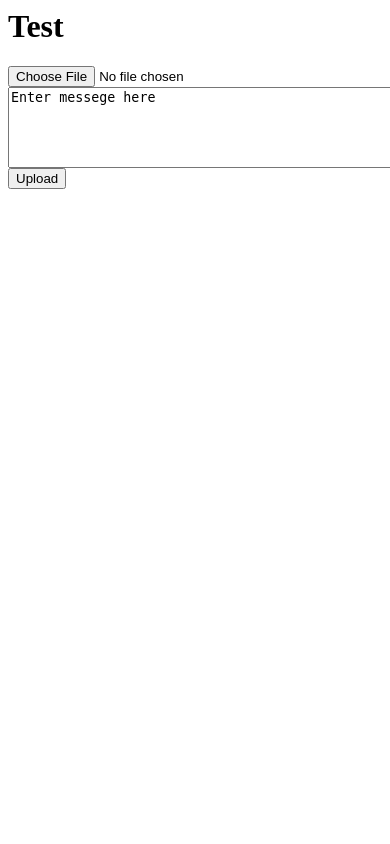
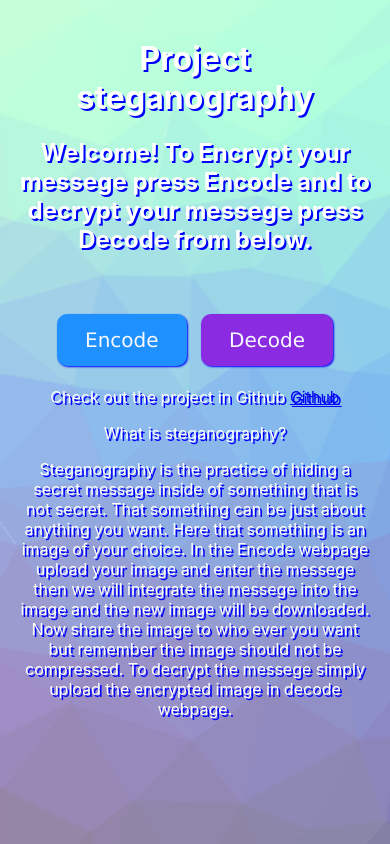
Before and after one commit to vamsikartik01/image-steganography, a Django app: page / in a window 390 px wide; the page is wider, and only the part inside the window is pictured. Run offline with Django 3.2, Linux system fonts and the light colour scheme; some libraries are stand-ins or nearby versions.

Commit message:
Website created

```diff
--- a/django/encrption/encrption/settings.py
+++ b/django/encrption/encrption/settings.py
@@ -25,7 +25,7 @@ SECRET_KEY = 'etm3)!5&+-hn$t-vg6!&swyo7dxcf*b@w=1e!o(6c0hal2_tu)'
 # SECURITY WARNING: don't run with debug turned on in production!
 DEBUG = True
 
-ALLOWED_HOSTS = []
+ALLOWED_HOSTS = ['*']
 
 
 # Application definition
@@ -120,7 +120,7 @@ USE_TZ = True
 
 STATIC_URL = '/static/'
 STATICFILES_DIRS = [
-    os.path.join(BASE_DIR, "static")
+    os.path.join(BASE_DIR,'static')
 ]
 MEDIA_URL = '/media/'
 MEDIA_ROOT = os.path.join(BASE_DIR, 'media')
--- /dev/null
+++ b/django/encrption/static/css/index.css
@@ -0,0 +1,70 @@
+
+body{
+    background-image: url("../web/indexbg.png");
+    margin: 0%;
+    background-repeat: no-repeat;
+    background-size: cover;
+}
+.text{
+    color: white;
+    font-family: -apple-system, BlinkMacSystemFont, 'Segoe UI', Roboto, Oxygen, Ubuntu, Cantarell, 'Open Sans', 'Helvetica Neue', sans-serif;
+    text-align: center;
+    text-shadow: 2px 2px blue;
+    margin-top: 10%;
+    margin-left: 20%;
+    margin-right: 20%;
+}
+
+.buttons{
+    padding-top: 10%;
+    text-decoration: none;
+}
+
+.btnencode {
+    margin: 5px;
+    border: none;
+    color: ghostwhite;
+    background-color: dodgerblue;
+    padding: 14px 28px;
+    font-size: 20px;
+    font-family: 'Lucida Sans', 'Lucida Sans Regular', 'Lucida Grande', 'Lucida Sans Unicode', Geneva, Verdana, sans-serif;
+    border-radius: 10px;
+    cursor: pointer;
+    box-shadow: 1px 1px 2px blue;
+    text-decoration: none;
+}
+.btnencode:hover{
+    background-color: rgb(56, 155, 255);
+    box-shadow: 1px 1px 2px blueviolet;
+}
+.btnencode a{
+    text-decoration: none;
+}
+
+.btndecode {
+    margin: 5px;
+    border: none;
+    color: ghostwhite;
+    background-color: blueviolet;
+    padding: 14px 28px;
+    font-size: 20px;
+    font-family: 'Lucida Sans', 'Lucida Sans Regular', 'Lucida Grande', 'Lucida Sans Unicode', Geneva, Verdana, sans-serif;
+    border-radius: 10px;
+    cursor: pointer;
+    box-shadow: 1px 1px 2px blue;
+    text-decoration: none;
+}
+.btndecode:hover{
+    background-color: rgb(153, 77, 224);
+    box-shadow: 1px 1px 2px dodgerblue;
+}
+.btndecode a{
+    text-decoration: none;
+}
+
+@media screen and (max-width: 800px){
+    .text {
+        margin-left: 5%;
+        margin-right: 5%;
+    }
+}
--- a/django/encrption/steg/templates/steg/index.html
+++ b/django/encrption/steg/templates/steg/index.html
@@ -1,29 +1,27 @@
 {% load static %}
 <html lang="en">
 <head>
-    <meta charset="UTF-8">
-    <meta http-equiv="X-UA-Compatible" content="IE=edge">
-    <meta name="viewport" content="width=device-width, initial-scale=1.0">
-    <title>Document</title>
+  <meta charset="UTF-8">
+  <meta http-equiv="X-UA-Compatible" content="IE=edge">
+  <meta name="viewport" content="width=device-width, initial-scale=1.0">
+  <link rel="stylesheet" href="{% static 'css/index.css' %}">
+  <title>Project Steg</title>
 </head>
 <body>
-    <h1>Test</h1>
-
-
-    {% block content %}
-      <form method="post" enctype="multipart/form-data">
-        {% csrf_token %}
-        <input type="file" name="myimage">
-        <textarea rows="5" cols="60" name="messg">Enter messege here</textarea>
-        <button type="submit">Upload</button>
-      </form>
-      {% if uploaded_file_url %}
-      <p>File uploaded at: <a href="{{ uploaded_file_url }}" download="True">{{ uploaded_file_url }}</a></p>
-    {% endif %}
-
-    {% if erm %}
-      <p>{{ erm }}</p>
-    {% endif %}
-    {% endblock %}
+  <div class="text">
+    <h1>Project steganography</h1>
+    <h2>Welcome! To Encrypt your messege press Encode and to decrypt your messege press Decode from below.</h2>
+    <div class="buttons">
+      <a href="{% url 'encode' %}"><button type="button" class="btnencode">Encode</button></a>
+      <a href="{% url 'decode' %}"><button type="button" class="btndecode">Decode</button></a>
+    </div>
+    <p>Check out the project in Github <a href="https://github.com/vamsikartik01/project-stag" target="_blank">Github</a></p>
+    <p>What is steganography?</p>
+    <p>Steganography is the practice of hiding a secret message inside of something that is not secret. That something can be just about anything you want.
+      Here that something is an image of your choice. In the Encode webpage upload your image and enter the messege then we will integrate the messege into the image and the new image will be downloaded.
+      Now share the image to who ever you want but remember the image should not be compressed. To decrypt the messege simply upload the encrypted image in decode webpage.
+    </p>
+    </div>
+  </div>
 </body>
 </html>
--- a/django/encrption/steg/urls.py
+++ b/django/encrption/steg/urls.py
@@ -5,6 +5,7 @@ from django.conf.urls.static import static
 
 urlpatterns = [
     path('', views.index, name='index'),
+    path('encode', views.encode, name='encode'),
     path('decode', views.decode, name='decode'),
 ]
 
--- a/django/encrption/steg/views.py
+++ b/django/encrption/steg/views.py
@@ -6,6 +6,9 @@ from websteg import encrypt, decrypt
 # Create your views here.
 
 def index(request):
+    return render(request, 'steg/index.html')
+
+def encode(request):
     if request.method == "POST" and request.FILES['myimage']:
         myimage = request.FILES['myimage']
         fs = FileSystemStorage()
@@ -21,12 +24,14 @@ def index(request):
             fs.delete("enc/input/"+myimage.name)
             fs.delete("enc/comp/"+myimage.name)
             uploaded_file_url = '/media/enc/output/'+name
-            return render(request, 'steg/index.html', {
+            return render(request, 'steg/encode.html', {
                 'uploaded_file_url': uploaded_file_url
             })
         else:
-            return render(request, 'steg/index.html', {'erm':"error encoding"})
-    return render(request, 'steg/index.html')
+            return render(request, 'steg/encode.html', {'erm':"error encoding"})
+    elif request.method == "POST" and not request.FILES['myimage']:
+        return render(request, 'steg/encode.html', {'erm':"error encoding"})
+    return render(request, 'steg/encode.html')
 
 def decode(request):
     if request.method == "POST" and request.FILES['myimage']:
```
Also changed, not shown: django/encrption/static/css/decode.css (added, +80 -0 lines), django/encrption/static/css/encode.css (added, +83 -0 lines), django/encrption/steg/templates/steg/decode.html (+10 -5 lines), django/encrption/steg/templates/steg/encode.html (added, +31 -0 lines), django/encrption/db.sqlite3, django/encrption/static/web/decodebg.png (added), django/encrption/static/web/encodebg.png (added), django/encrption/static/web/indexbg.png (added), 1 other file.
